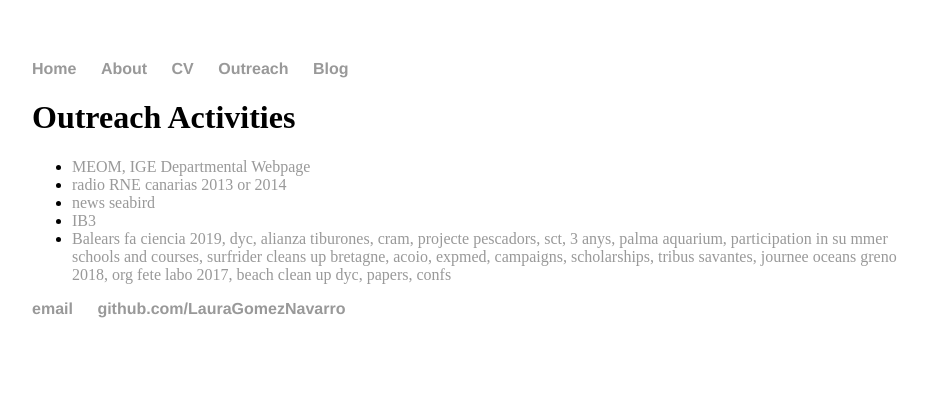
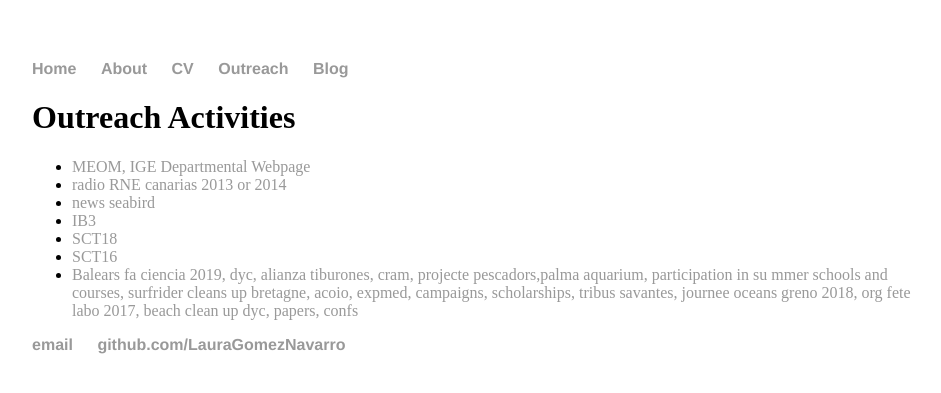
Before and after one commit to LauraGomezNavarro/LauraGomezNavarro.github.io, a Jekyll site: the page built from outreach/index.html, in a window 1280 px wide. Shown: the top 393 px of the page, without its empty margins (160-1101 px from the left). Built offline with Jekyll 4.4.1, drawn with Linux system fonts in a browser that asks for light colours.

Commit message:
Update index.html

```diff
--- a/outreach/index.html
+++ b/outreach/index.html
@@ -8,6 +8,8 @@ title: Outreach Activities
           <li><a href="http://meom-group.github.io/">radio RNE canarias 2013 or 2014</a></li>
           <li><a href="http://meom-group.github.io/">news seabird</a></li>
           <li><a href="http://meom-group.github.io/">IB3</a></li>
-          <li><a href="http://meom-group.github.io/">Balears fa ciencia 2019, dyc, alianza tiburones, cram, projecte pescadors, sct, 3 anys, palma aquarium, participation in su mmer schools and courses, surfrider cleans up bretagne, acoio, expmed, campaigns, scholarships, tribus savantes, journee oceans greno 2018, org fete labo 2017, beach clean up dyc,  papers, confs</a></li>
+          <li><a href="http://imedea.uib-csic.es/communication_details.php?id=1368&tp=n#.XJrVmHvTVxB">SCT18</a></li>
+          <li><a href="http://imedea.uib-csic.es/communication_details.php?id=1368&tp=n#.XJrVmHvTVxB">SCT16</a></li>
+          <li><a href="http://meom-group.github.io/">Balears fa ciencia 2019, dyc, alianza tiburones, cram, projecte pescadors,palma aquarium, participation in su mmer schools and courses, surfrider cleans up bretagne, acoio, expmed, campaigns, scholarships, tribus savantes, journee oceans greno 2018, org fete labo 2017, beach clean up dyc,  papers, confs</a></li>
 
 	</ul>
```
